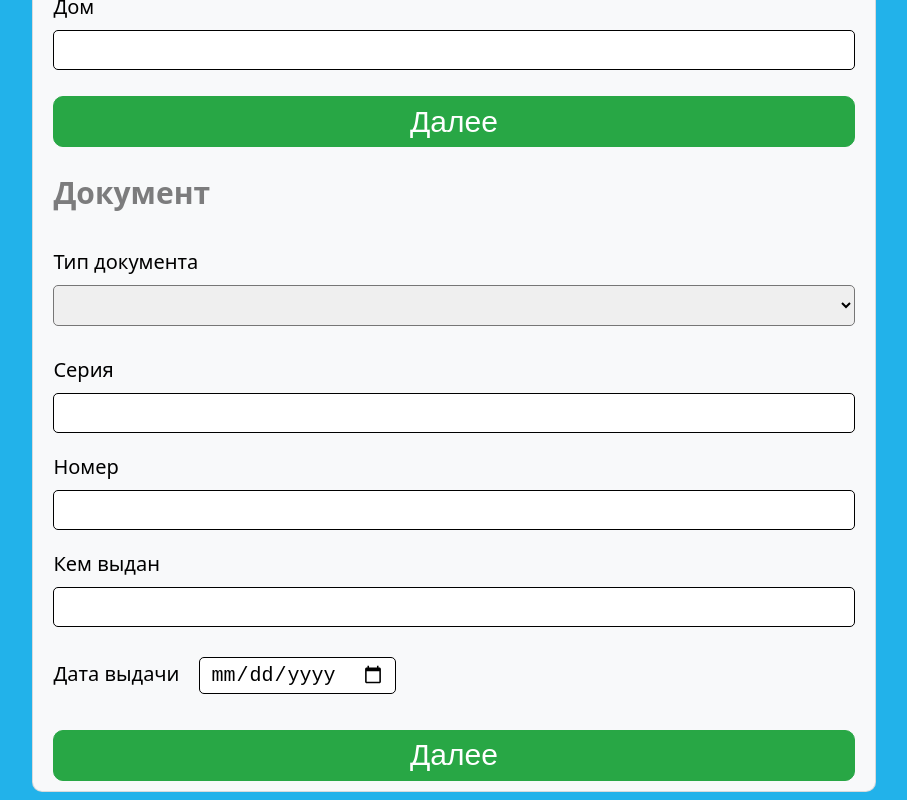
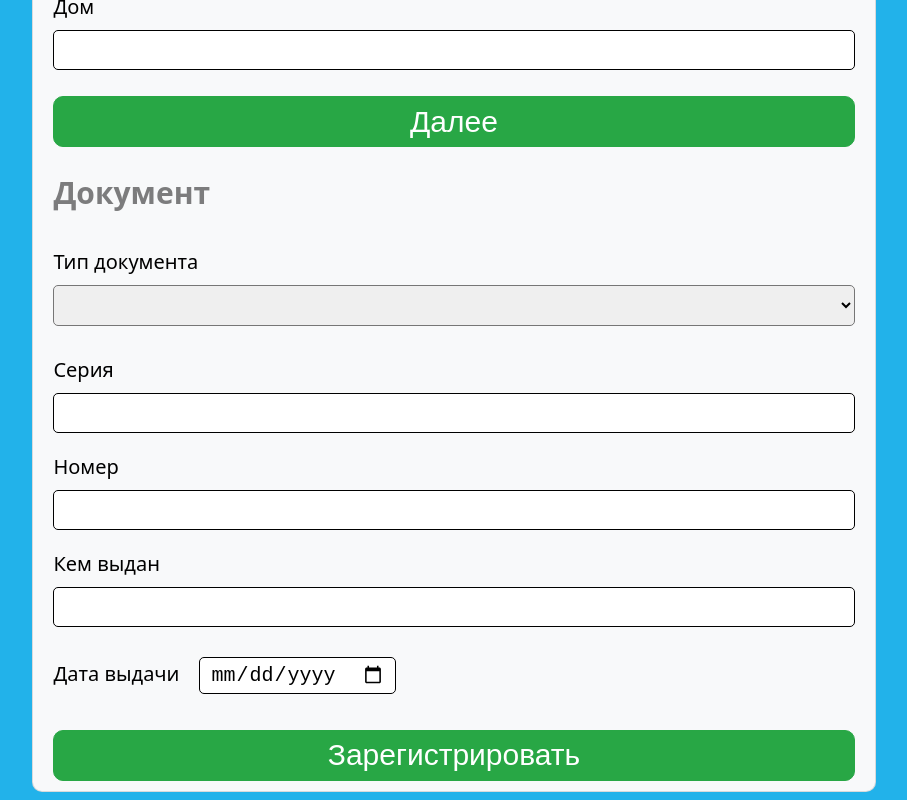
Before and after one commit to NikitaLejnev/med-client-form, a Vue app: page / in a window 1280 px wide. Shown: the part 1737-2537 px from the top of the page, without its empty margins (186-1093 px from the left). Built offline with nearby package versions, Linux system fonts and the light colour scheme.

Commit message:
Remove submit button

```diff
--- a/src/components/form/DocumentFields.vue
+++ b/src/components/form/DocumentFields.vue
@@ -41,7 +41,7 @@ import NextStepButton from "./NextStepButton.vue";
         property="issueDate"
         >Дата выдачи</DateInput
       >
-      <NextStepButton :v$="v$">Далее</NextStepButton>
+      <NextStepButton :v$="v$">Зарегистрировать</NextStepButton>
     </form>
   </main>
 </template>
```
Also changed, not shown: src/components/form/SubmitButton.vue (deleted, +0 -9 lines).
